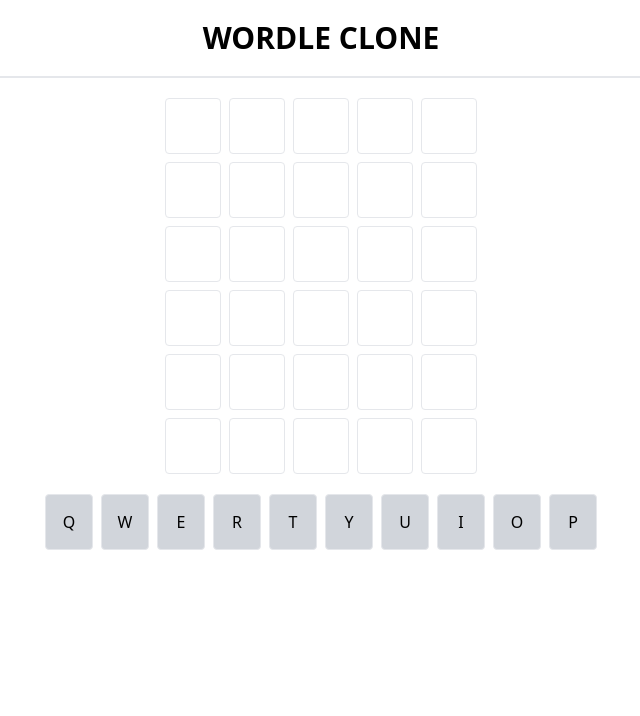
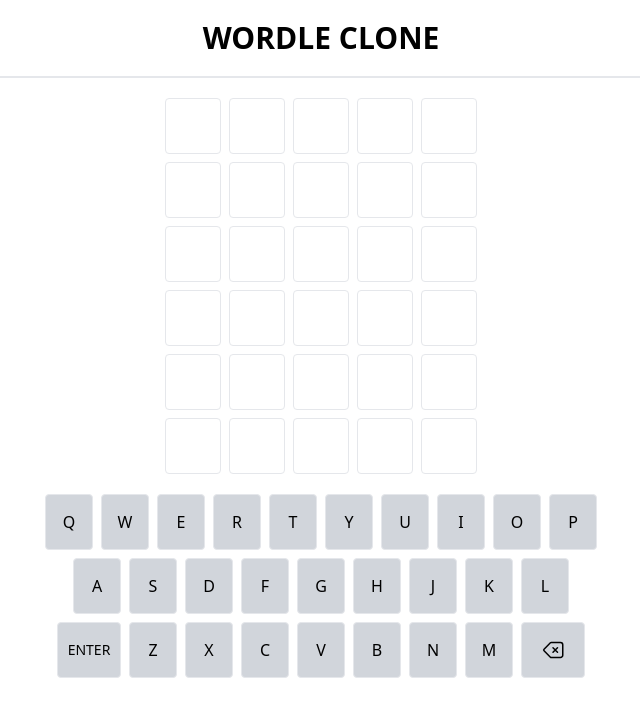
Before and after one commit to nicolunardi/wordle-clone, a Next.js app: page / in a window 1280 px wide. Shown: the top 716 px of the page, without its empty margins (319-959 px from the left). Built offline with nearby package versions, Linux system fonts and the light colour scheme.

Commit message:
feat: added keyboard

```diff
--- a/components/Keyboard.tsx
+++ b/components/Keyboard.tsx
@@ -1,7 +1,9 @@
+import { BackspaceIcon } from "@heroicons/react/24/outline";
+
 const letters = [
   ["q", "w", "e", "r", "t", "y", "u", "i", "o", "p"],
   ["a", "s", "d", "f", "g", "h", "j", "k", "l"],
-  ["enter", "z", "x", "c", "v", "b", "n", "m", "back"],
+  ["z", "x", "c", "v", "b", "n", "m"],
 ];
 
 function Keyboard() {
@@ -17,6 +19,36 @@ function Keyboard() {
           </button>
         ))}
       </div>
+      <div className="flex gap-2">
+        {letters[1].map((letter, idx) => (
+          <button
+            className="border rounded flex justify-center items-center w-12 h-14 bg-gray-300 uppercase"
+            key={idx}
+          >
+            {letter}
+          </button>
+        ))}
+      </div>
+      <div className="flex gap-2">
+        {
+          <button className="border rounded flex justify-center items-center h-14 w-16 bg-gray-300 uppercase text-sm">
+            {"enter"}
+          </button>
+        }
+        {letters[2].map((letter, idx) => (
+          <button
+            className="border rounded flex justify-center items-center w-12 h-14 bg-gray-300 uppercase"
+            key={idx}
+          >
+            {letter}
+          </button>
+        ))}
+        {
+          <button className="border rounded flex justify-center items-center w-16 h-14 bg-gray-300 uppercase">
+            {<BackspaceIcon className="w-6 h-6" />}
+          </button>
+        }
+      </div>
     </div>
   );
 }
--- a/package.json
+++ b/package.json
@@ -9,6 +9,7 @@
     "lint": "next lint"
   },
   "dependencies": {
+    "@heroicons/react": "^2.0.16",
     "@types/node": "18.14.2",
     "@types/react": "18.0.28",
     "@types/react-dom": "18.0.11",
```
Also changed, not shown: 1 other file (tests, documents, lock files or other folders).
